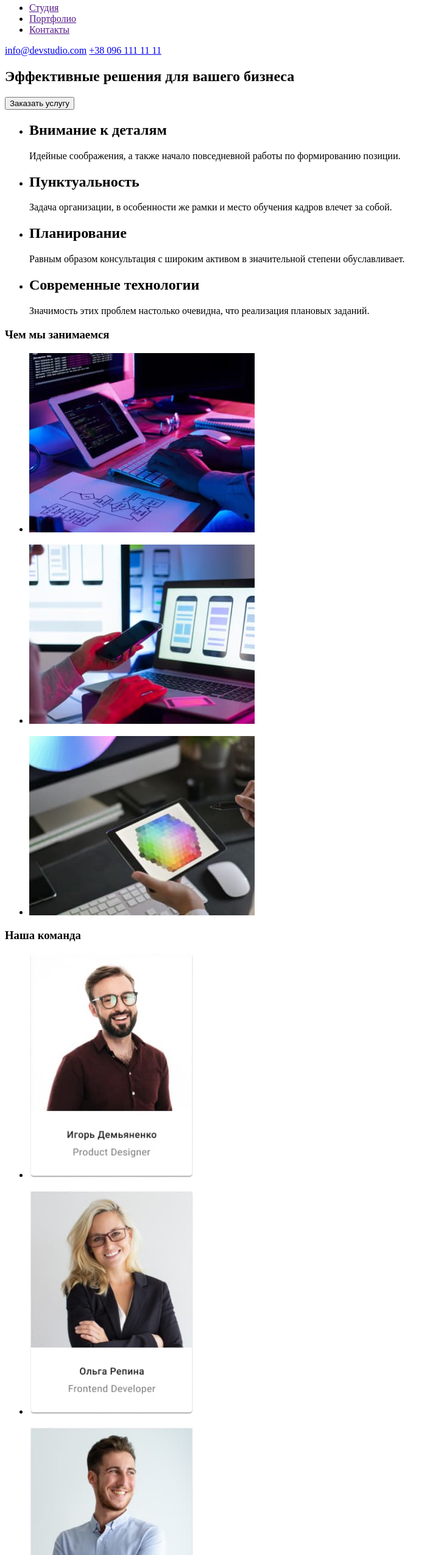
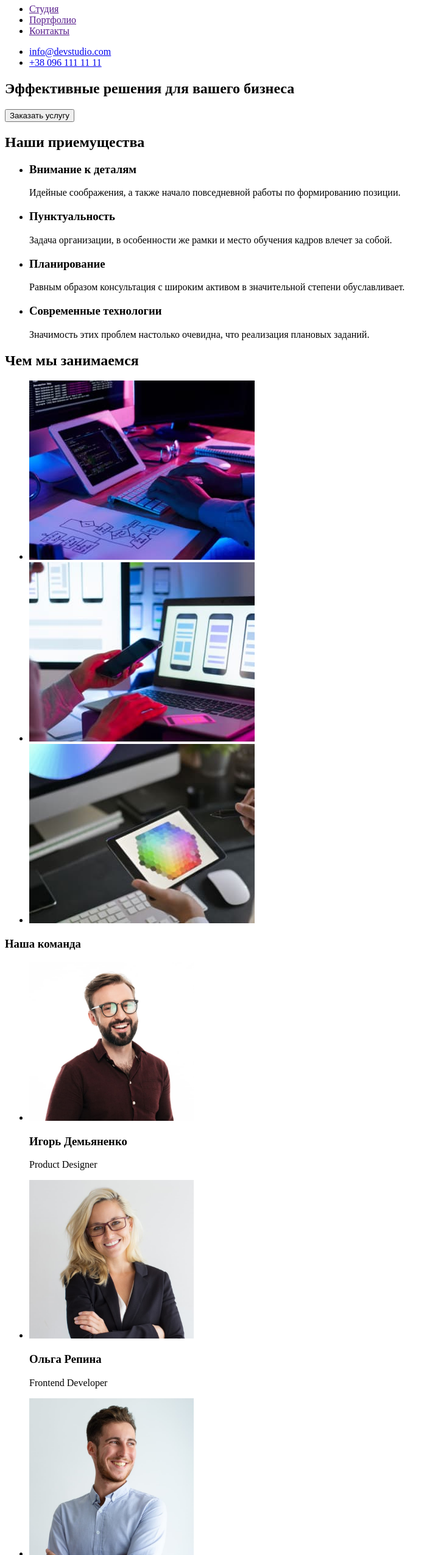
Before and after one commit to Viktoriia2022/goit-markup-hw-01, a plain HTML site: page index.html in a window 1280 px wide. Shown: the part 44-2594 px from the top of the page at 61% size, without its empty margins (0-719 px from the left). Drawn offline with Linux system fonts and the light colour scheme.

Commit message:
Зміни в index.html

```diff
--- a/index.html
+++ b/index.html
@@ -10,7 +10,7 @@
     <!-- Шапка сайта-->
     <header>
         <a href="./index.html" aria-label="Логотип сайта WebStudio">
-            <img src="./images/logo.svg" alt="Логотип">
+            <p>WebStudio</p>
         </a>
         <nav>
             <ul>
@@ -19,10 +19,10 @@
                 <li><a href="">Контакты</a></li>
             </ul>
         </nav>
-        <div>
-            <a href="e-mail:info@devstudio.com">info@devstudio.com</a>
-            <a href="tel:+380961111111">+38 096 111 11 11</a>
-        </div>
+        <ul>
+            <li><a href="mailto:info@devstudio.com">info@devstudio.com</a></li>
+            <li><a href="tel:+380961111111">+38 096 111 11 11</a></li>
+        </ul>
     </header>
     <main>
     <!-- Герой-->
@@ -32,79 +32,79 @@
         </section>
     <!-- Приемущества-->
         <section>
+            <h2>Наши приемущества</h2>
             <ul>
                 <li>
-                    <h2>Внимание к деталям</h2>
+                    <h3>Внимание к деталям</h3>
                     <p>Идейные соображения, а также начало повседневной работы по формированию позиции.</p>
                 </li>
                 <li>
-                    <h2>Пунктуальность</h2>
+                    <h3>Пунктуальность</h3>
                     <p>Задача организации, в особенности же рамки и место обучения кадров влечет за собой.</p>
                 </li>
                 <li>
-                    <h2>Планирование</h2>
+                    <h3>Планирование</h3>
                     <p>Равным образом консультация с широким активом в значительной степени обуславливает.</p>
                 </li>
                 <li>
-                    <h2>Современные технологии</h2>
+                    <h3>Современные технологии</h3>
                     <p>Значимость этих проблем настолько очевидна, что реализация плановых заданий.</p>
                 </li>
             </ul>
-            <h3>Чем мы занимаемся</h3>
-            <div>
+        </section>
+        <section>
+            <h2>Чем мы занимаемся</h2>
             <ul>
                 <li>
                     <img src="./images/box1.jpg" alt="Рабочий стол" width="370" height="294">
                 </li>
-                </ul>
-                <ul>
                 <li>
                     <img src="./images/box2.jpg" alt="Телефон и монитор" width="370" height="294">
                 </li>
-                </ul>
-                <ul>
                 <li>
                     <img src="./images/box3.jpg" alt="Планшет с картинкой" width="370" height="294">
                 </li>
             </ul>
-            </div>
         </section>
     <!-- Команда-->
         <section>
             <h3>Наша команда</h3>
-            <div>
             <ul>
                 <li>
-                        <img src="./images/teamcard1.jpg" alt="Игорь Демьяненко" width="270" height="368">
+                    <img src="./images/img1.jpg" alt="Игорь Демьяненко" width="270" height="260">
+                    <h3>Игорь Демьяненко</h3>
+                    <p>Product Designer</p>
+                </li>
+                <li>
+                    <img src="./images/img2.jpg" alt="Ольга Репина" width="270" height="260">
+                    <h3>Ольга Репина</h3>
+                    <p>Frontend Developer</p>
+                </li>
+                <li>
+                    <img src="./images/img3.jpg" alt="Николай Тарасов" width="270" height="260">
+                    <h3>Николай Тарасов</h3>
+                    <p>Marketing</p>
+                </li>
+                <li>
+                    <img src="./images/img4.jpg" alt="Михаил Ермаков" width="270" height="260">
+                    <h3>Михаил Ермаков</h3>
+                    <p>UI Designer</p>
                 </li>
             </ul>
-                <ul>
-                    <li>
-                        <img src="./images/teamcard2.jpg" alt="Ольга Репина" width="270" height="368">
-                    </li>
-                </ul>
-                <ul>
-                    <li>
-                        <img src="./images/teamcard3.jpg" alt="Николай Тарасов" width="270" height="368">
-                    </li>
-                </ul>
-                <ul>
-                    <li>
-                        <img src="./images/teamcard4.jpg" alt="Михаил Ермаков" width="270" height="368">
-                    </li>
-                </ul>
-            </div>
+
         </section>
     </main>
     <!-- Футер-->
     <footer>
             <a href="./index.html" aria-label="Логотип сайта WebStudio">
-            <img src="./images/logo.svg" alt="Логотип">
+            <p>WebStudio</p>
         </a>
         <address>
-            <p>г. Киев, пр-т Леси Украинки, 26</p>
-            <a href="e-mail:info@devstudio.com">info@devstudio.com</a><br>
-            <a href="tel:+380961111111">+38 096 111 11 11</a>
+            <ul>
+                <li><a href="https://goo.gl/maps/NyuPtsL9U4kL3GSP9">г. Киев, пр-т Леси Украинки, 26</a></li>
+                <li><a href="mailto:info@devstudio.com">info@devstudio.com</a><br></li>
+                <li><a href="tel:+380961111111">+38 096 111 11 11</a></li>
+            </ul>
         </address>
     </footer>
 </body>
```
Also changed, not shown: images/img1.jpg (added), images/img2.jpg (added), images/img3.jpg (added), images/img4.jpg (added). Lines whose indentation alone changed are shown as unchanged.
